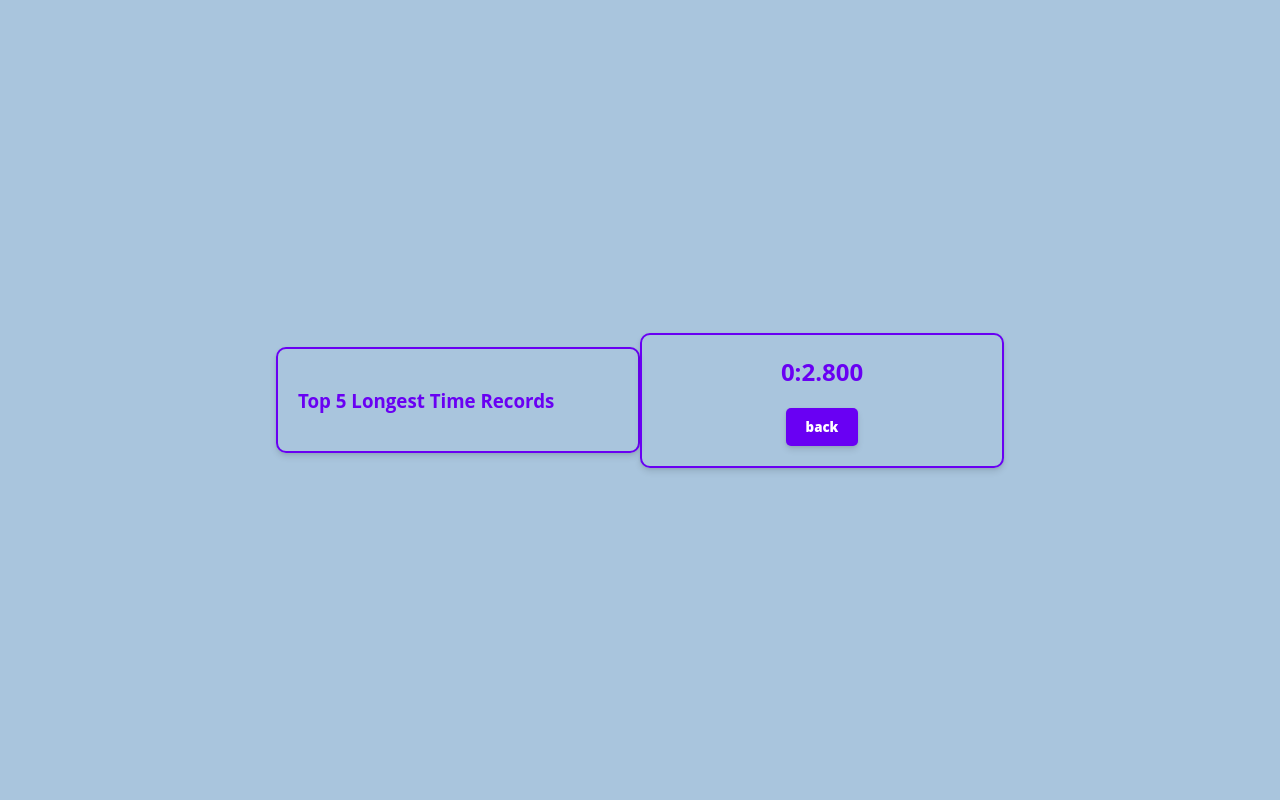
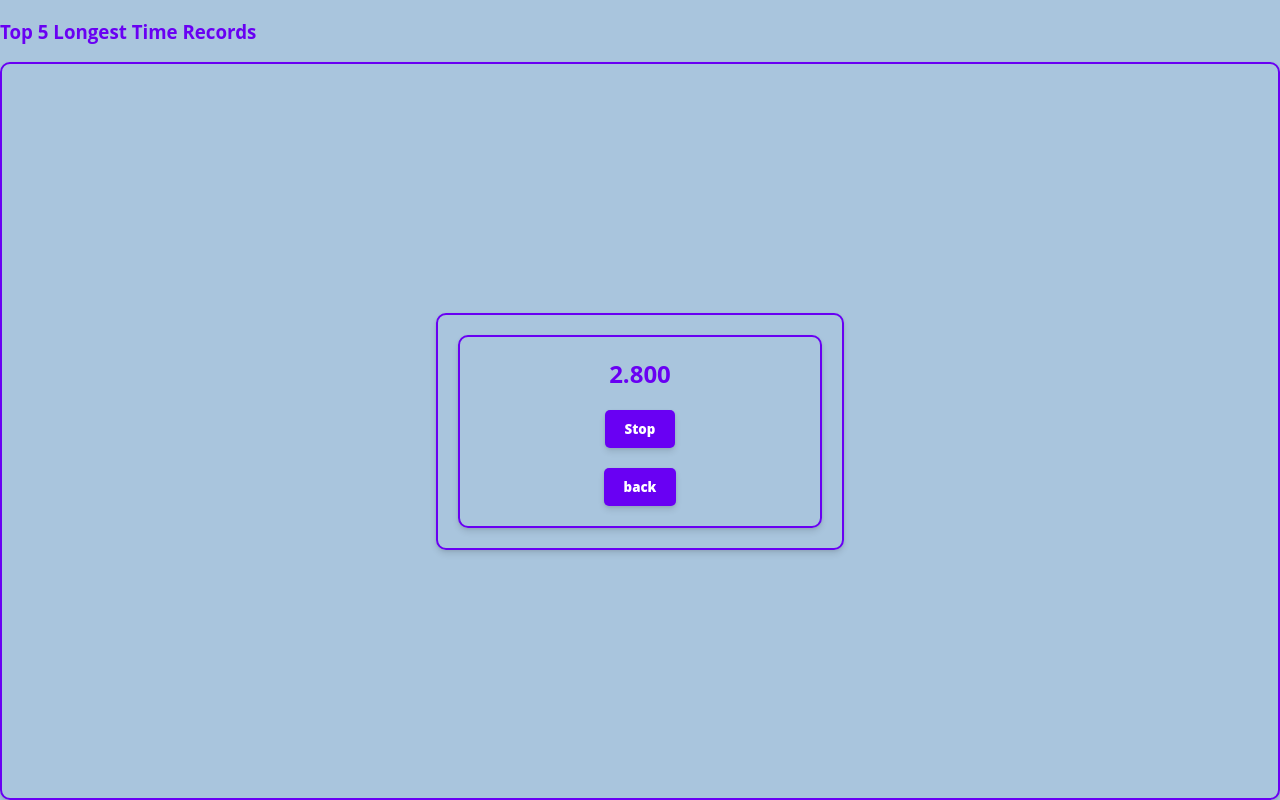
Before and after one commit to studzin-sky/time-to-time, a SvelteKit app in the folder myapp/: page / in a window 1280 px wide. Both pictures are taken after a click on the button "Time it". Built offline with nearby package versions, Linux system fonts and the light colour scheme.

Commit message:
progress on main functionality of an app

```diff
--- a/myapp/src/Timer.svelte
+++ b/myapp/src/Timer.svelte
@@ -1,34 +1,36 @@
+<!-- src/Timer.svelte -->
 <script lang="ts">
-	import { onMount, onDestroy, createEventDispatcher } from 'svelte';
+	import { onDestroy } from 'svelte';
+	import { createEventDispatcher } from 'svelte';
 
-	const dispatch = createEventDispatcher();
+	const dispatch = createEventDispatcher<{ stop: number; back: number }>();
+	let time: number = 0;
+	let lastTimestamp: number = performance.now();
 
-	let time: number = 0;
-	let startTime: number;
-	let interval: ReturnType<typeof setInterval>;
-
-	const formatTime = (time: number): string => {
-	  const minutes: number = Math.floor(time / 60);
-	  const seconds: number = parseFloat((time % 60).toFixed(3));
-	  return `${minutes}:${seconds.toFixed(3)}`;
-	};
-
-	const updateTimer = (): void => {
-	  const currentTime: number = performance.now();
-	  time = (currentTime - startTime) / 1000;
-	};
+	function step(timestamp: number): void {
+	  const deltaTime = timestamp - lastTimestamp;
+	  time += deltaTime / 1000;
+	  lastTimestamp = timestamp;
+	  requestAnimationFrame(step);
+	}
 
 	function stopTimer(): void {
-	  clearInterval(interval);
-	  dispatch("stop", time);
+	  dispatch('stop', time);
 	}
 
-	onMount(() => {
-	  startTime = performance.now();
-	  interval = setInterval(updateTimer, 50);
+	function backTimer(): void {
+	  dispatch('back', time);
+	}
+
+	onDestroy(() => {
+	  requestAnimationFrame(step);
 	});
 
-	onDestroy(stopTimer);
+	requestAnimationFrame(step);
   </script>
 
-  <h2>{formatTime(time)}</h2>
+  <div>
+	<h2>{time.toFixed(3)}</h2>
+	<button on:click={stopTimer}>Stop</button>
+	<button on:click={backTimer}>back</button>
+  </div>
--- a/myapp/src/routes/+page.svelte
+++ b/myapp/src/routes/+page.svelte
@@ -18,17 +18,18 @@
 	}
   </script>
 
-  <div>
+  <header>
 	<h3>Top 5 Longest Time Records</h3>
 	<ul>
 	  {#each $topFiveRecords as record, i}
 		<li>
-		  {i + 1}. Start: {new Date(record.start).toLocaleString()} | Duration: {record.duration.toFixed(3)} seconds
+		  {i + 1}. Duration: {record.duration.toFixed(3)} seconds
 		</li>
 	  {/each}
 	</ul>
-  </div>
+  </header>
 
+  <div class="content">
 	{#if !isTime}
 	  <div>
 		<h1>It's time to time</h1>
@@ -36,10 +37,7 @@
 	  </div>
 	{:else}
 	  <div>
-	  <Timer on:stop={e => isTimeUnclick(e.detail)} />
-	  <button on:click={() => isTimeUnclick(0)}>back</button>
+		<Timer on:stop={e => isTimeUnclick(e.detail)} on:back={e => isTimeUnclick(e.detail)} />
 	  </div>
 	{/if}
-
-  <style>
-  </style>
+  </div>
--- a/myapp/src/style.css
+++ b/myapp/src/style.css
@@ -1,11 +1,16 @@
 body {
   background-color: rgb(169, 197, 221);
   color: rgb(105, 0, 243);
+  display: grid;
+  grid-template-rows: auto 1fr;
+  height: 100vh;
+  margin: 0;
+}
+
+.content {
   display: flex;
   justify-content: center;
   align-items: center;
-    height: 100vh;
-    margin: 0;
 }
 
 div {
@@ -14,7 +19,6 @@ body {
   color: var(--clr-dark);
   min-width: 320px;
   font-weight: 900;
-    position: relative;
   padding: 20px;
   border: 2px solid rgb(105, 0, 243);
   border-radius: 10px;
```
Lines whose indentation alone changed are shown as unchanged.
